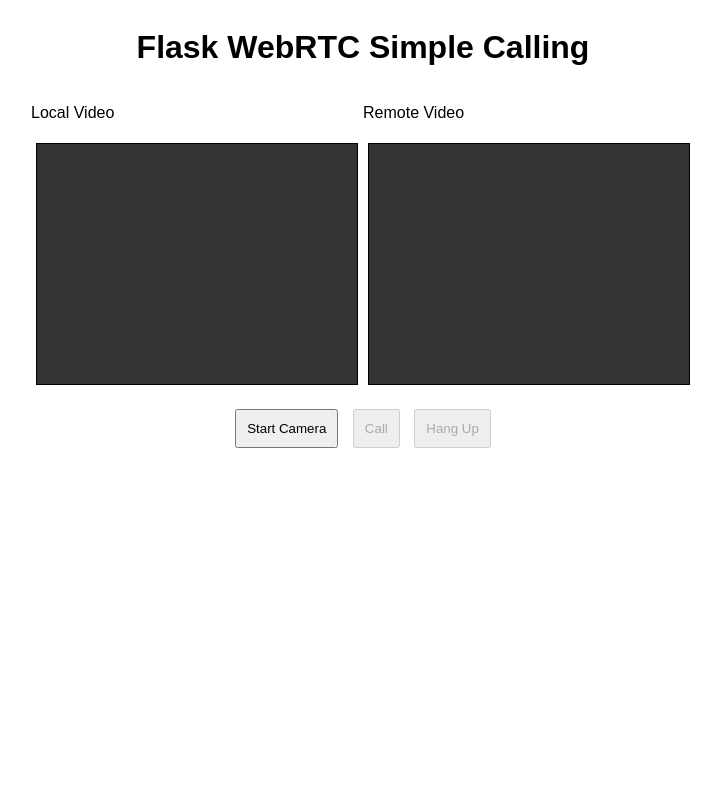
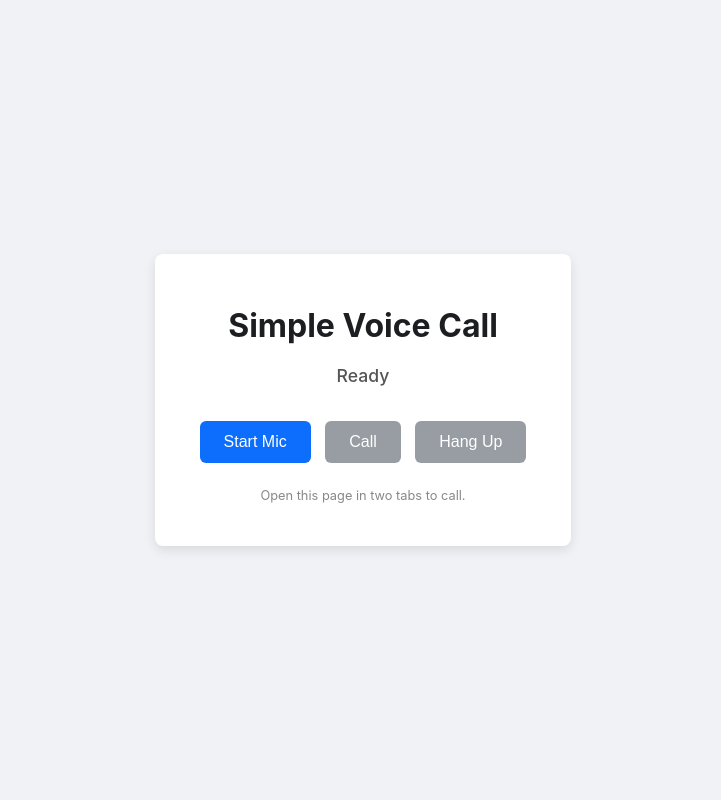
Before and after one commit to aamcoder147/vcallaam, a Flask app: page / in a window 1280 px wide. Shown: the whole page, without its empty margins (277-998 px from the left). Run offline with Flask 2, Linux system fonts and the light colour scheme; some libraries are stand-ins or nearby versions.

Commit message:
Add files via upload

```diff
--- a/static/js/main.js
+++ b/static/js/main.js
@@ -1,115 +1,116 @@
 'use strict';
 
 // Get references to HTML elements
-const startButton = document.getElementById('startButton');
+const startMicButton = document.getElementById('startMicButton');
 const callButton = document.getElementById('callButton');
 const hangupButton = document.getElementById('hangupButton');
-const localVideo = document.getElementById('localVideo');
-const remoteVideo = document.getElementById('remoteVideo');
+const remoteAudio = document.getElementById('remoteAudio');
+const statusDiv = document.getElementById('status');
 
 // --- State Variables ---
-let localStream;        // Our own video/audio stream
-let remoteStream;       // The remote peer's stream
+let localStream;        // Our own audio stream
+let remoteStream;       // The remote peer's stream (kept for reference/cleanup)
 let peerConnection;     // RTCPeerConnection object
 let isCaller = false;   // Are we the one initiating the call?
 
+// --- Utility Function ---
+function updateStatus(message) {
+    console.log("Status:", message); // Log to console as well
+    statusDiv.textContent = message;
+}
+
 // --- Socket.IO Setup ---
-// Connect to the Flask-SocketIO server
-// Use window.location.origin if Flask is serving on the same host/port
-// Or specify manually e.g., 'http://localhost:5000'
 const socket = io(window.location.origin);
 
 socket.on('connect', () => {
     console.log('Socket connected!', socket.id);
+    updateStatus('Connected to server. Ready.');
+    startMicButton.disabled = false; // Enable mic button once connected
 });
 
 socket.on('disconnect', (reason) => {
     console.log(`Socket disconnected: ${reason}`);
-    // Handle potential cleanup if needed
-    handleHangup(); // Clean up call state if disconnected abruptly
+    updateStatus(`Server disconnected: ${reason}`);
+    handleHangup(false); // Clean up call state, don't send 'bye'
+    startMicButton.disabled = true;
+    callButton.disabled = true;
+    hangupButton.disabled = true;
 });
 
 socket.on('user-left', (data) => {
     console.log(`User left: ${data.sid}`);
-    // If the user who left was the one we were talking to
-    // You might need more robust logic here to track which SID is the remote peer
-    if (remoteStream) { // Simple check: if we have a remote stream, assume it was them
-       console.log("Remote peer left, hanging up.");
-       handleHangup();
+    if (peerConnection) { // Simple check: if we are in a call
+       updateStatus("Remote peer left. Call ended.");
+       handleHangup(false); // Clean up without sending 'bye' again
     }
 });
-
 
 // --- WebRTC Configuration ---
 const pcConfig = {
     iceServers: [
-        // Using public Google STUN servers
         { urls: 'stun:stun.l.google.com:19302' },
         { urls: 'stun:stun1.l.google.com:19302' },
-        // Add TURN servers here if needed for complex networks
-        // {
-        //   urls: 'turn:your-turn-server.com:3478',
-        //   username: 'user',
-        //   credential: 'password'
-        // }
+        // Add TURN servers here if needed
     ]
 };
 
 // --- Event Listeners for Buttons ---
-startButton.onclick = startCamera;
+startMicButton.onclick = startMic;
 callButton.onclick = startCall;
-hangupButton.onclick = handleHangup;
+hangupButton.onclick = () => handleHangup(true); // Pass true to send 'bye'
 
 // --- Core Functions ---
 
-async function startCamera() {
-    console.log('Requesting local media stream...');
-    startButton.disabled = true;
+async function startMic() {
+    console.log('Requesting local media stream (audio only)...');
+    updateStatus('Requesting Mic access...');
+    startMicButton.disabled = true;
     try {
-        const stream = await navigator.mediaDevices.getUserMedia({ audio: true, video: true });
-        console.log('Received local stream');
-        localVideo.srcObject = stream;
+        // Request audio only
+        const stream = await navigator.mediaDevices.getUserMedia({ audio: true, video: false });
+        console.log('Received local audio stream');
         localStream = stream;
         callButton.disabled = false; // Enable call button
+        updateStatus('Mic ready. You can now Call.');
+        // We don't need to display local audio, browser handles loopback internally if needed
     } catch (e) {
         console.error('getUserMedia() error:', e);
-        alert(`Error getting media: ${e.name}`);
-        startButton.disabled = false; // Re-enable if failed
+        alert(`Error getting microphone: ${e.name}\n\nPlease ensure you grant permission.`);
+        updateStatus(`Error: ${e.message}`);
+        startMicButton.disabled = false; // Re-enable if failed
     }
 }
 
 function createPeerConnection() {
     console.log('Creating Peer Connection');
+    updateStatus('Setting up connection...');
     try {
         peerConnection = new RTCPeerConnection(pcConfig);
-
-        // Event handler for when remote peer adds a track
         peerConnection.ontrack = handleRemoteTrack;
-
-        // Event handler for when finding ICE candidates
         peerConnection.onicecandidate = handleIceCandidate;
-
-        // Event handler for ICE connection state changes (useful for debugging)
         peerConnection.oniceconnectionstatechange = handleIceConnectionStateChange;
-
         console.log('RTCPeerConnection created');
 
         // Add local stream tracks to the connection
         localStream.getTracks().forEach(track => {
-            console.log('Adding local track:', track.kind);
-            peerConnection.addTrack(track, localStream);
+            if (track.kind === 'audio') { // Ensure we only add audio
+                 console.log('Adding local audio track');
+                 peerConnection.addTrack(track, localStream);
+            }
         });
         console.log('Local tracks added');
 
     } catch (e) {
         console.error('Failed to create PeerConnection:', e);
         alert('Cannot create RTCPeerConnection object.');
+        updateStatus('Connection setup failed.');
         return;
     }
 }
 
 async function startCall() {
     console.log('Starting call');
+    updateStatus('Calling...');
     callButton.disabled = true;
     hangupButton.disabled = false;
     isCaller = true;
@@ -118,61 +119,94 @@ async function startCall() {
 
     try {
         console.log('Creating offer...');
-        const offer = await peerConnection.createOffer();
+        const offer = await peerConnection.createOffer({
+             // Optional: Offer audio only explicitly if needed (usually defaults work)
+             // offerToReceiveAudio: 1,
+             // offerToReceiveVideo: 0
+        });
         await peerConnection.setLocalDescription(offer);
         console.log('Offer created and set as local description');
         console.log('Sending offer to peer');
-        // Send the offer via signaling server
+        updateStatus('Sending call request...');
         sendMessage({ type: 'offer', sdp: offer.sdp });
     } catch (e) {
         console.error('Error creating or sending offer:', e);
-        handleHangup(); // Clean up on error
+        updateStatus('Call initiation failed.');
+        handleHangup(false); // Clean up on error
     }
 }
 
 async function handleOffer(offerSdp) {
-    if (!peerConnection) { // If we haven't created connection yet (e.g., receiving call)
-        createPeerConnection();
+     // Only process offer if we aren't already in a call or calling
+    if (peerConnection) {
+         console.warn("Received offer but connection already exists. Ignoring.");
+         return; // Avoid processing if already connected or calling
+    }
+    if (!localStream) {
+        console.warn("Received call but mic is not ready. Informing user.");
+        updateStatus("Incoming call, please Start Mic first!");
+        // Optional: Send a signal back indicating busy or mic not ready
+        return;
     }
 
+    isCaller = false; // We are receiving the call
+    createPeerConnection();
+
     console.log('Received offer, setting remote description');
+    updateStatus('Incoming call...');
     try {
         await peerConnection.setRemoteDescription(new RTCSessionDescription({ type: 'offer', sdp: offerSdp }));
         console.log('Remote description set from offer');
         console.log('Creating answer...');
+        updateStatus('Answering call...');
         const answer = await peerConnection.createAnswer();
         await peerConnection.setLocalDescription(answer);
         console.log('Answer created and set as local description');
         console.log('Sending answer to peer');
-        // Send the answer via signaling server
         sendMessage({ type: 'answer', sdp: answer.sdp });
 
-        // Update UI (already in call now)
+        // Update UI (now in call)
         callButton.disabled = true;
         hangupButton.disabled = false;
+        startMicButton.disabled = true; // Can't restart mic while in call
+        updateStatus('Call Connected!'); // Update status once answer sent
 
     } catch (e) {
         console.error('Error handling offer or creating answer:', e);
-        handleHangup();
+        updateStatus('Failed to answer call.');
+        handleHangup(false);
     }
 }
 
 async function handleAnswer(answerSdp) {
+    // Only process answer if we were the caller and have a connection
+     if (!isCaller || !peerConnection || peerConnection.signalingState !== 'have-local-offer') {
+        console.warn("Received answer but wasn't expecting one. Ignoring.");
+        return;
+    }
+
     console.log('Received answer, setting remote description');
+    updateStatus('Call answered, connecting...');
     try {
         await peerConnection.setRemoteDescription(new RTCSessionDescription({ type: 'answer', sdp: answerSdp }));
         console.log('Remote description set from answer');
-        // Connection should now be established or establishing
+        // Status usually updates fully on ICE connection completion
+        // updateStatus('Call Connected!'); // Can be set here or wait for ICE state 'connected'
     } catch (e) {
         console.error('Error setting remote description from answer:', e);
-        handleHangup();
+        updateStatus('Failed to process answer.');
+        handleHangup(false);
     }
 }
 
 async function handleCandidate(candidateData) {
+    if (!peerConnection || peerConnection.signalingState === 'closed') {
+        console.warn("Received ICE candidate but connection is not ready or closed. Ignoring.");
+        return;
+    }
     console.log('Received ICE candidate');
+    // updateStatus('Exchanging connection details...'); // Can be noisy
     try {
-        // Create RTCIceCandidate object from the received data
         const candidate = new RTCIceCandidate({
             sdpMLineIndex: candidateData.label,
             candidate: candidateData.candidate
@@ -180,43 +214,37 @@ async function handleCandidate(candidateData) {
         await peerConnection.addIceCandidate(candidate);
         console.log('Added received ICE candidate');
     } catch (e) {
-        // Ignore benign errors like candidate already added or connection closed
-        if (!e.message.includes("Cannot add ICE candidate")) {
+        if (!e.message.includes("Cannot add ICE candidate") && !e.message.includes("already been gathered")) {
            console.error('Error adding received ICE candidate:', e);
+           // updateStatus('Connection negotiation error.'); // Inform user
         }
     }
 }
 
-
 function handleRemoteTrack(event) {
     console.log('Remote track received:', event.track.kind);
-    if (event.streams && event.streams[0]) {
-        // Don't set srcObject again if it's already set.
-        if (remoteVideo.srcObject !== event.streams[0]) {
-            remoteVideo.srcObject = event.streams[0];
-            remoteStream = event.streams[0];
-            console.log('Assigned remote stream to remoteVideo element');
+    // Only handle audio tracks
+    if (event.track.kind === 'audio') {
+        if (remoteAudio.srcObject !== event.streams[0]) {
+            console.log('Assigning remote stream to remoteAudio element');
+            remoteAudio.srcObject = event.streams[0];
+            remoteStream = event.streams[0]; // Keep reference if needed
+
+             // Make sure it plays (browsers might block autoplay without interaction)
+            remoteAudio.play().catch(e => console.warn("Remote audio play failed:", e));
         }
     } else {
-        // Fallback for older browser versions or specific scenarios
-        if (!remoteStream) {
-             remoteStream = new MediaStream();
-             remoteVideo.srcObject = remoteStream;
-        }
-        remoteStream.addTrack(event.track);
-         console.log('Added remote track to fallback stream');
+        console.log("Ignoring non-audio track:", event.track.kind);
     }
 }
 
-
 function handleIceCandidate(event) {
     if (event.candidate) {
-        console.log('Found ICE candidate:', event.candidate.candidate);
-        // Send the candidate via signaling server
+        console.log('Found ICE candidate:', event.candidate.candidate ? event.candidate.candidate.substring(0, 40) + '...' : '(empty candidate)');
         sendMessage({
             type: 'candidate',
             label: event.candidate.sdpMLineIndex,
-            id: event.candidate.sdpMid, // Usually not needed for recipient but good practice
+            id: event.candidate.sdpMid,
             candidate: event.candidate.candidate
         });
     } else {
@@ -226,88 +254,129 @@ function handleIceCandidate(event) {
 
 function handleIceConnectionStateChange() {
     if (peerConnection) {
-        console.log('ICE connection state change:', peerConnection.iceConnectionState);
-        // Possible states: 'new', 'checking', 'connected', 'completed', 'disconnected', 'failed', 'closed'
-        if (peerConnection.iceConnectionState === 'failed' ||
-            peerConnection.iceConnectionState === 'disconnected' ||
-            peerConnection.iceConnectionState === 'closed') {
-            console.warn(`ICE connection state is ${peerConnection.iceConnectionState}. May need to hang up.`);
-            // Optionally, attempt ICE restart or just hang up
-            // handleHangup(); // Be cautious with auto-hangup here
+        const state = peerConnection.iceConnectionState;
+        console.log('ICE connection state change:', state);
+        switch (state) {
+            case 'checking':
+                updateStatus('Connecting...');
+                break;
+            case 'connected': // P2P connection active (usually)
+                 // Might sometimes jump straight to 'completed'
+                updateStatus('Call Connected!');
+                startMicButton.disabled = true; // Ensure mic button disabled once fully connected
+                callButton.disabled = true;
+                hangupButton.disabled = false;
+                break;
+            case 'completed': // All ICE negotiations finished
+                 // updateStatus('Connection check complete.'); // Already shows 'Connected' usually
+                 break;
+            case 'disconnected':
+                updateStatus('Connection lost. Trying to reconnect...');
+                // WebRTC might automatically try to reconnect (ICE restart)
+                break;
+            case 'failed':
+                updateStatus('Connection failed. Please hang up.');
+                // Requires user action (hangup)
+                handleHangup(false); // Or automatically hang up? Be careful.
+                break;
+            case 'closed':
+                updateStatus('Connection closed.');
+                // State after hangup or irrecoverable failure
+                break;
         }
     }
 }
 
+// Modified hangup to accept a flag for sending 'bye' signal
+function handleHangup(notifyPeer = true) {
+    console.log('Ending call. Notify peer:', notifyPeer);
+    updateStatus('Ending call...');
 
-function handleHangup() {
-    console.log('Ending call');
+    // Optional: Send 'bye' signal if requested (and if connection exists)
+    if (notifyPeer && peerConnection && peerConnection.signalingState !== 'closed') {
+        console.log("Sending 'bye' signal");
+        sendMessage({ type: 'bye' }); // Implement 'bye' handling below if needed
+    }
+
     if (peerConnection) {
+        peerConnection.ontrack = null;
+        peerConnection.onicecandidate = null;
+        peerConnection.oniceconnectionstatechange = null;
+        // Stop transceivers (cleaner way to stop sending/receiving)
+        peerConnection.getTransceivers().forEach(transceiver => {
+           if (transceiver.stop) { // Check if stop method exists
+             transceiver.stop();
+           }
+           // Fallback for older method if needed:
+           // if (transceiver.sender && transceiver.sender.track) {
+           //     transceiver.sender.track.stop();
+           // }
+        });
         peerConnection.close();
-        peerConnection = null; // Clean up the connection object
+        peerConnection = null;
     }
-    if(localStream) {
-        localStream.getTracks().forEach(track => track.stop()); // Stop camera/mic
+
+    if (localStream) {
+        localStream.getTracks().forEach(track => track.stop());
         localStream = null;
     }
-    if(remoteStream) {
-         remoteVideo.srcObject = null; // Clear remote video display
+
+    if (remoteStream) {
+         remoteAudio.srcObject = null;
          remoteStream = null;
     }
 
     // Reset UI
-    startButton.disabled = false;
     callButton.disabled = true;
     hangupButton.disabled = true;
-    isCaller = false; // Reset caller status
-    localVideo.srcObject = null; // Clear local video preview too
+    startMicButton.disabled = (socket.connected === false); // Only enable if socket is still ok
+    isCaller = false;
 
-    // Optionally notify the other peer you are hanging up via signaling
-    // sendMessage({ type: 'bye' }); // Implement 'bye' handling on server/client if needed
+    // Give a final status after cleanup
+    setTimeout(() => {
+       if (statusDiv.textContent.startsWith('Ending')) { // Only reset if still 'Ending'
+          updateStatus(socket.connected ? 'Ready' : 'Disconnected');
+       }
+    }, 500); // Short delay to allow 'closed' state to register
 
     console.log('Call ended and resources released.');
 }
 
-
 // --- Signaling Message Handling ---
 function sendMessage(message) {
-    // console.log('Sending message via SocketIO:', message);
+    console.log('Sending signal:', message.type); // SDP can be large, avoid logging fully
     socket.emit('signal', message);
 }
 
-// Listen for signaling messages from the server
 socket.on('signal', (message) => {
-    // console.log('Received message via SocketIO:', message);
+    // console.log('Received signal:', message); // Can be noisy
 
     if (!localStream && (message.type === 'offer' || message.type === 'answer')) {
-        console.warn("Received signal but local stream is not ready yet.");
-        // Potentially queue the message or request user to start camera first
+        console.warn("Received signal but local mic stream is not ready yet.");
+        // Handle offer might already check this, but defensive coding is good
+        if(message.type === 'offer') {
+             updateStatus("Incoming call, please Start Mic first!");
+        }
         return;
     }
 
     switch (message.type) {
         case 'offer':
-            // Received an offer from a peer - we are the callee
-            if (!isCaller) { // Only handle offer if we didn't initiate the call
-                 handleOffer(message.sdp);
-            }
+            handleOffer(message.sdp);
             break;
         case 'answer':
-            // Received an answer from the peer we called
-            if (isCaller) { // Only handle answer if we initiated the call
-                handleAnswer(message.sdp);
-            }
+            handleAnswer(message.sdp);
             break;
         case 'candidate':
-            // Received an ICE candidate from the peer
-            if(peerConnection) { // Only handle if connection exists
-                 handleCandidate(message);
-            }
+            handleCandidate(message);
             break;
-        // case 'bye': // Example for handling explicit hangup signal
-        //     handleHangup();
-        //     break;
+        case 'bye': // Handle explicit hangup signal from peer
+            console.log("Received 'bye' signal from peer.");
+            updateStatus('Peer hung up. Call ended.');
+            handleHangup(false); // Clean up locally, don't send 'bye' back
+            break;
         default:
-            console.log('Unrecognized message type:', message.type);
+            console.log('Unrecognized signal type:', message.type);
             break;
     }
 });
--- a/templates/index.html
+++ b/templates/index.html
@@ -1,34 +1,89 @@
 <!DOCTYPE html>
-<html>
+<html lang="en">
 <head>
-    <title>Flask WebRTC Call</title>
+    <meta charset="UTF-8">
+    <meta name="viewport" content="width=device-width, initial-scale=1.0">
+    <title>Flask WebRTC Voice Call</title>
     <style>
-        body { font-family: sans-serif; display: flex; flex-direction: column; align-items: center; }
-        video { border: 1px solid black; width: 320px; height: 240px; margin: 5px; background: #333; }
-        .videos { display: flex; justify-content: center; margin-bottom: 10px;}
-        .controls button { padding: 10px; margin: 5px; }
+        body {
+            font-family: -apple-system, BlinkMacSystemFont, "Segoe UI", Roboto, Helvetica, Arial, sans-serif;
+            display: flex;
+            flex-direction: column;
+            align-items: center;
+            justify-content: center;
+            min-height: 100vh;
+            background-color: #f0f2f5;
+            color: #333;
+            margin: 0;
+        }
+        .container {
+            background-color: #fff;
+            padding: 30px 40px;
+            border-radius: 8px;
+            box-shadow: 0 4px 12px rgba(0, 0, 0, 0.1);
+            text-align: center;
+        }
+        h1 {
+            color: #1c1e21;
+            margin-bottom: 20px;
+        }
+        #status {
+            margin-top: 15px;
+            margin-bottom: 25px;
+            font-size: 1.1em;
+            color: #555;
+            min-height: 1.5em; /* Prevent layout jumps */
+            font-weight: 500;
+        }
+        .controls button {
+            background-color: #0d6efd; /* Bootstrap blue */
+            color: white;
+            border: none;
+            padding: 12px 24px;
+            margin: 5px;
+            border-radius: 6px;
+            font-size: 1em;
+            cursor: pointer;
+            transition: background-color 0.2s ease, opacity 0.2s ease;
+        }
+        .controls button:hover:not(:disabled) {
+            background-color: #0b5ed7;
+        }
+        .controls button:disabled {
+            background-color: #6c757d; /* Bootstrap secondary */
+            cursor: not-allowed;
+            opacity: 0.7;
+        }
+        /* Hide the remote audio element visually, but allow playback */
+        #remoteAudio {
+            position: absolute;
+            width: 1px;
+            height: 1px;
+            overflow: hidden;
+            clip: rect(0,0,0,0);
+        }
+
     </style>
 </head>
 <body>
-    <h1>Flask WebRTC Simple Calling</h1>
-    <div class="videos">
-        <div>
-            <p>Local Video</p>
-            <video id="localVideo" autoplay muted playsinline></video>
+    <div class="container">
+        <h1>Simple Voice Call</h1>
+        <div id="status">Ready</div>
+
+        <!-- Hidden audio element to play remote stream -->
+        <audio id="remoteAudio" autoplay playsinline></audio>
+
+        <div class="controls">
+            <button id="startMicButton">Start Mic</button>
+            <button id="callButton" disabled>Call</button>
+            <button id="hangupButton" disabled>Hang Up</button>
+            <!-- Simple Mute Toggle Example (requires more JS) -->
+            <!-- <button id="muteButton" disabled>Mute</button> -->
         </div>
-        <div>
-            <p>Remote Video</p>
-            <video id="remoteVideo" autoplay playsinline></video>
-        </div>
+        <p style="font-size: 0.8em; color: #888; margin-top: 20px;">Open this page in two tabs to call.</p>
     </div>
 
-    <div class="controls">
-        <button id="startButton">Start Camera</button>
-        <button id="callButton" disabled>Call</button>
-        <button id="hangupButton" disabled>Hang Up</button>
-    </div>
-
-    <!-- Socket.IO Client Library (ensure version compatibility if needed) -->
+    <!-- Socket.IO Client Library -->
     <script src="https://cdn.socket.io/4.6.0/socket.io.min.js"></script>
     <!-- Our WebRTC Logic -->
     <script src="/static/js/main.js"></script>
```
